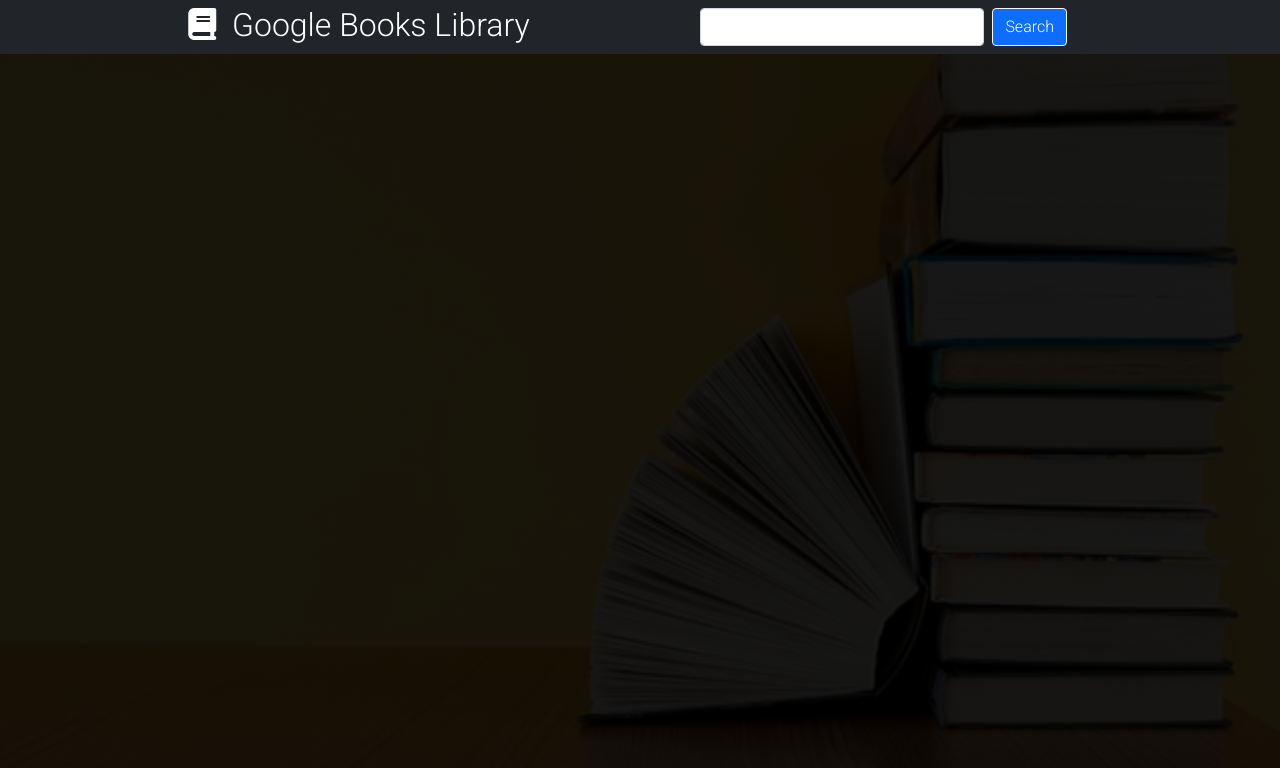
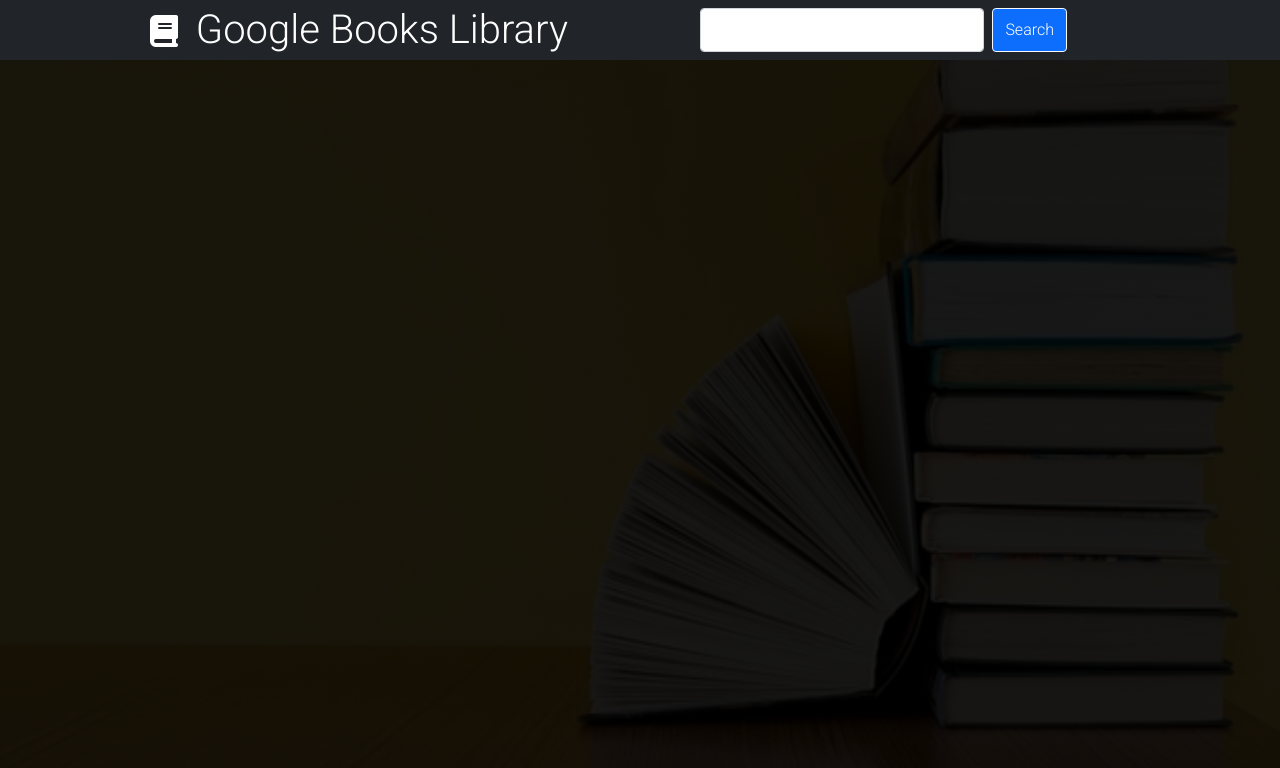
Before and after one commit to ratheeshk2505/gbook, a plain HTML site: page index.html in a window 1280 px wide. Drawn offline with nearby package versions, Linux system fonts and the light colour scheme.

```diff
--- a/index.html
+++ b/index.html
@@ -38,7 +38,7 @@
     <header class="container-fluid sticky-top  bg-dark">
         <div class="container">
             <div class="row">
-                <div class="col-lg-6 col-md-12 col-sm-12 text-white text-center"><i class="fas p-2 fa-2x fa-book"></i><span class="fs-2 py-5"> Google Books Library</span></div>
+                <div class="col-lg-6 col-md-12 col-sm-12 text-white text-center"><i class="fas p-2 fa-2x fa-book"></i><span class="fs-1 py-5"> Google Books Library</span></div>
                 <div class="col-lg-5 col-md-12 col-sm-12 sline my-2 text-center pe-5">
                     <input type="text" id="b_name" class="form-control ms-5">
                     <button class="btn btn-primary border-light border ms-2" onclick="getDetails()">Search</button>
```
